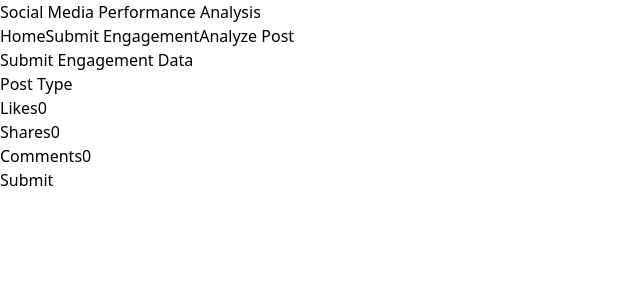
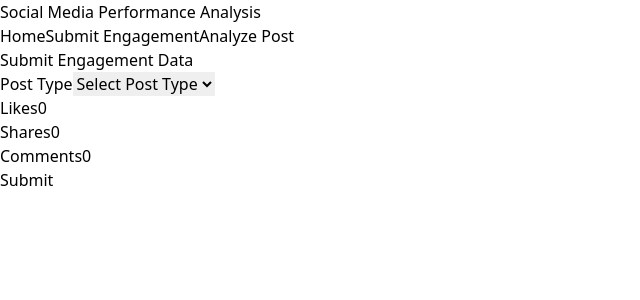
Before and after one commit to manjeetexe/social-media-analytics, a React (Vite) app: page /submit-engagement in a window 1280 px wide. Shown: the top 300 px of the page, without its empty margins (0-640 px from the left). Built offline with nearby package versions, Linux system fonts and the light colour scheme.

Commit message:
little change in UI

```diff
--- a/src/Components/SubmitEngagement.jsx
+++ b/src/Components/SubmitEngagement.jsx
@@ -41,19 +41,28 @@ const SubmitEngagement = () => {
         }
     };
 
+    const handleNumberChange = (setter) => (e) => {
+        const value = Math.max(0, parseInt(e.target.value, 10));
+        setter(isNaN(value) ? 0 : value);
+    };
+
     return (
         <div className="bg-white p-6 rounded-lg shadow-sm">
             <h2 className="text-xl font-semibold mb-4 text-center">Submit Engagement Data</h2>
             <form onSubmit={handleSubmit}>
                 <div className="mb-4">
                     <label className="block text-sm font-medium text-gray-700">Post Type</label>
-                    <input
-                        type="text"
+                    <select
                         value={postType}
                         onChange={(e) => setPostType(e.target.value)}
                         className="mt-1 block w-full px-4 py-2 border rounded-md focus:ring-2 focus:ring-blue-500"
                         required
-                    />
+                    >
+                        <option value="">Select Post Type</option>
+                        <option value="carousel">Carousel</option>
+                        <option value="reels">Reels</option>
+                        <option value="static">Static Image</option>
+                    </select>
                 </div>
                 <div className="mb-4 grid grid-cols-3 gap-4">
                     <div>
@@ -61,7 +70,7 @@ const SubmitEngagement = () => {
                         <input
                             type="number"
                             value={likes}
-                            onChange={(e) => setLikes(Math.max(0, e.target.value))}
+                            onChange={handleNumberChange(setLikes)}
                             className="mt-1 block w-full px-4 py-2 border rounded-md focus:ring-2 focus:ring-blue-500"
                             required
                         />
@@ -71,7 +80,7 @@ const SubmitEngagement = () => {
                         <input
                             type="number"
                             value={shares}
-                            onChange={(e) => setShares(Math.max(0, e.target.value))}
+                            onChange={handleNumberChange(setShares)}
                             className="mt-1 block w-full px-4 py-2 border rounded-md focus:ring-2 focus:ring-blue-500"
                             required
                         />
@@ -81,7 +90,7 @@ const SubmitEngagement = () => {
                         <input
                             type="number"
                             value={comments}
-                            onChange={(e) => setComments(Math.max(0, e.target.value))}
+                            onChange={handleNumberChange(setComments)}
                             className="mt-1 block w-full px-4 py-2 border rounded-md focus:ring-2 focus:ring-blue-500"
                             required
                         />
```
